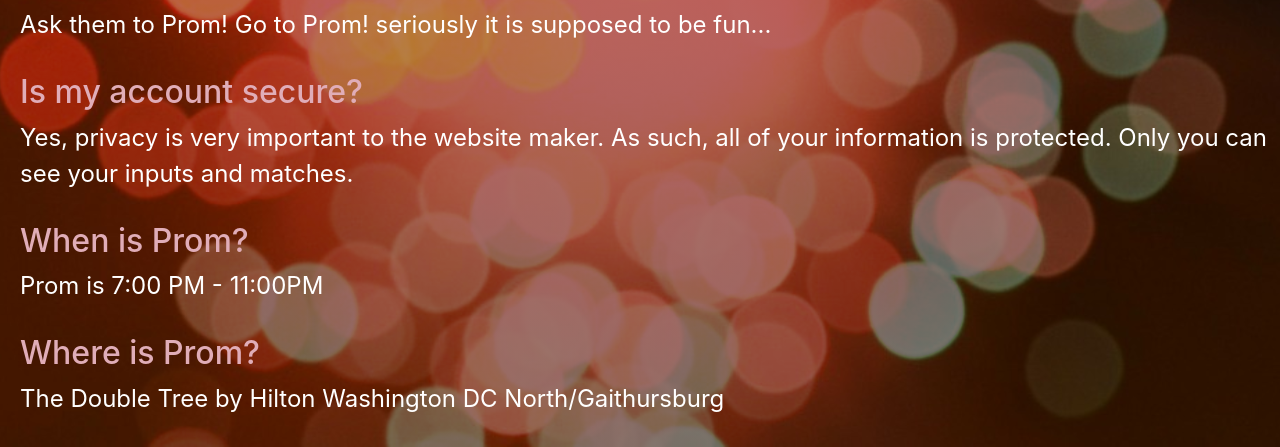
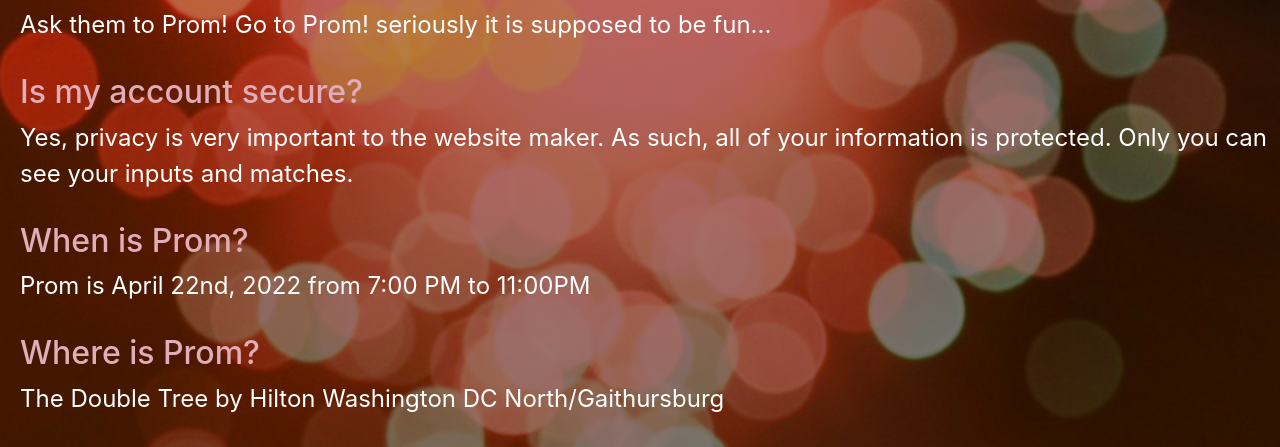
Before and after one commit to EdwardX29/nwprom, a Django app: page /about in a window 1280 px wide. Shown: the part 729-1176 px from the top of the page. Run offline with Django 4.2, Linux system fonts and the light colour scheme; some libraries are stand-ins or nearby versions.

Commit message:
date typoe about page

```diff
--- a/promApp/static/css/app.css
+++ b/promApp/static/css/app.css
@@ -7,6 +7,7 @@
   }
   .main-cont {
     text-align:center;
+    margin-bottom:40px;
   }
   .main-text {
     font-size:2em;
--- a/promApp/templates/promApp/about.html
+++ b/promApp/templates/promApp/about.html
@@ -32,7 +32,7 @@
     Only you can see your inputs and matches.</p>
 
   <h2>When is Prom?</h2>
-  <p>Prom is 7:00 PM - 11:00PM </p>
+  <p>Prom is April 22nd, 2022 from 7:00 PM to 11:00PM </p>
 
   <h2>Where is Prom?</h2>
   <p>The Double Tree by Hilton Washington DC North/Gaithursburg</p>
```
